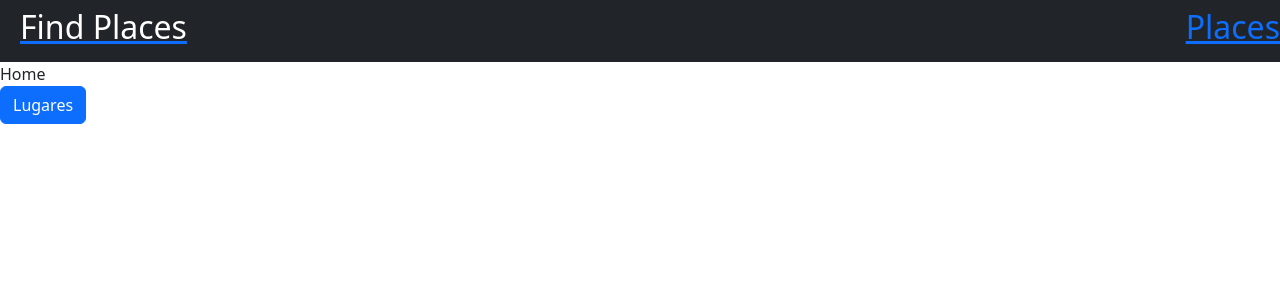
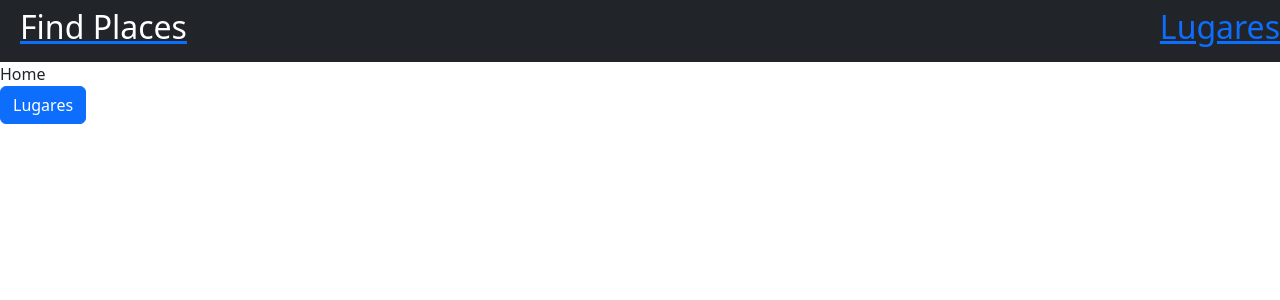
Before and after one commit to tomasnicolucci/FindPlaces-Frontend, a React (Create React App) app: page / in a window 1280 px wide. Shown: the top 300 px of the page. Built offline with nearby package versions, Linux system fonts and the light colour scheme.

Commit message:
New routes

```diff
--- a/src/App.js
+++ b/src/App.js
@@ -4,6 +4,7 @@ import './App.css';
 import Home from './Pages/Home/Home';
 import Places from './Pages/Places/Places';
 import Details from './Pages/Details/Details';
+import PlaceForm from './Pages/Places/PlaceForm';
 
 export default function App(){
   return (
@@ -12,6 +13,7 @@ export default function App(){
         <Route exact path="/" element={<Home></Home>}></Route>
         <Route exact path="/Places" element={<Places></Places>}></Route>
         <Route exact path="/place/:id" element={<Details></Details>}></Route>
+        <Route exact path="/Places/new" element={<PlaceForm></PlaceForm>}></Route>
       </Routes>
     </Router>
   );
--- a/src/Pages/Details/Details.jsx
+++ b/src/Pages/Details/Details.jsx
@@ -1,6 +1,7 @@
 import React, { useEffect, useState } from 'react'
 import { useParams } from 'react-router-dom';
 import { getPlaceById } from '../../Services/places.js'
+import Page from '../../components/Page/Page.jsx'
 
 const Details = () => {
   const [place, setPlace] = useState(null);
@@ -17,7 +18,7 @@ const Details = () => {
     });
   }, [id]);
   return (
-    <>
+    <Page>
       <div>Details</div>
       {place ? (
         <div>
@@ -26,7 +27,7 @@ const Details = () => {
       ) : (
         <h2>Cargando...</h2>
       )}
-    </>
+    </Page>
   )
 }
 
--- /dev/null
+++ b/src/Pages/Places/PlaceForm.jsx
@@ -0,0 +1,9 @@
+import React from 'react'
+
+const PlaceForm = () => {
+  return (
+    <div>PlaceForm</div>
+  )
+}
+
+export default PlaceForm
--- a/src/Pages/Places/Places.jsx
+++ b/src/Pages/Places/Places.jsx
@@ -12,17 +12,19 @@ const Places = () => {
 
   return (
     <Page>
-      <h1>Places</h1>
+      <h1>Lugares</h1>
+      <Link to="/Places/new">
+        <button className="btn btn-outline-primary">Agregar lugar</button>
+      </Link>
       <div>
         {places !== null ? (
           places.map(p => (
             <div className="card" style={{width: "18rem"}}>
               <div className="card-body">
                 <h5 className="card-title">{p.name}</h5>
-                <h6 className="card-subtitle mb-2 text-muted">Card subtitle</h6>
                 <p className="card-text">{p.description}</p>
                 <Link to={`/place/${p._id}`}>
-                  <a className="btn btn-primary" href="">Ver mas</a>
+                  <button className="btn btn-primary">Ver mas</button>
                 </Link>
               </div>
             </div>
--- a/src/components/Navbar/Navbar.jsx
+++ b/src/components/Navbar/Navbar.jsx
@@ -7,7 +7,7 @@ const Navbar = () => {
                 <h2 style={{color: "white", marginLeft:"20px"}}>Find Places</h2>
             </Link>
             <Link to="/Places">
-                <h2>Places</h2>
+                <h2>Lugares</h2>
             </Link>
         </nav>
     );
```
Lines whose indentation alone changed are shown as unchanged.
